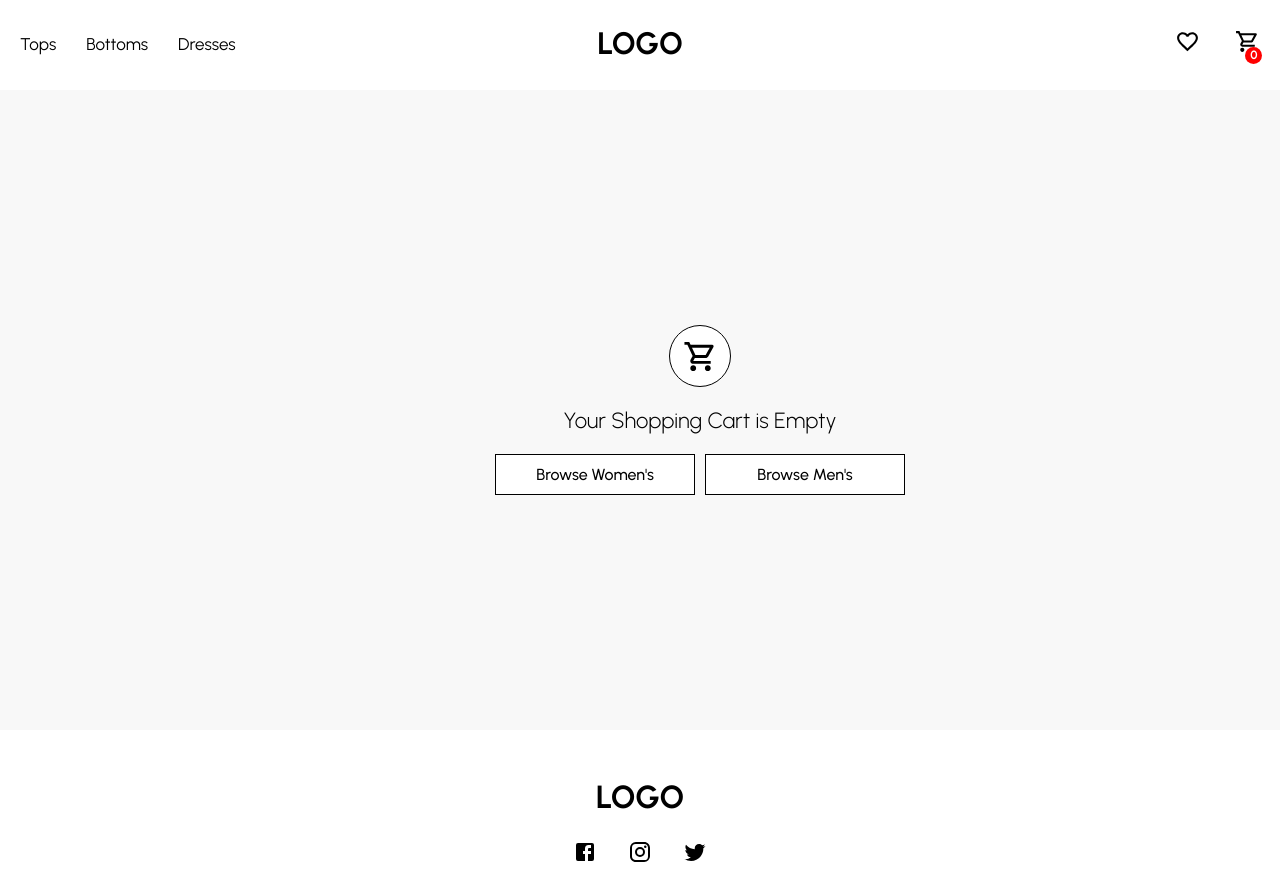
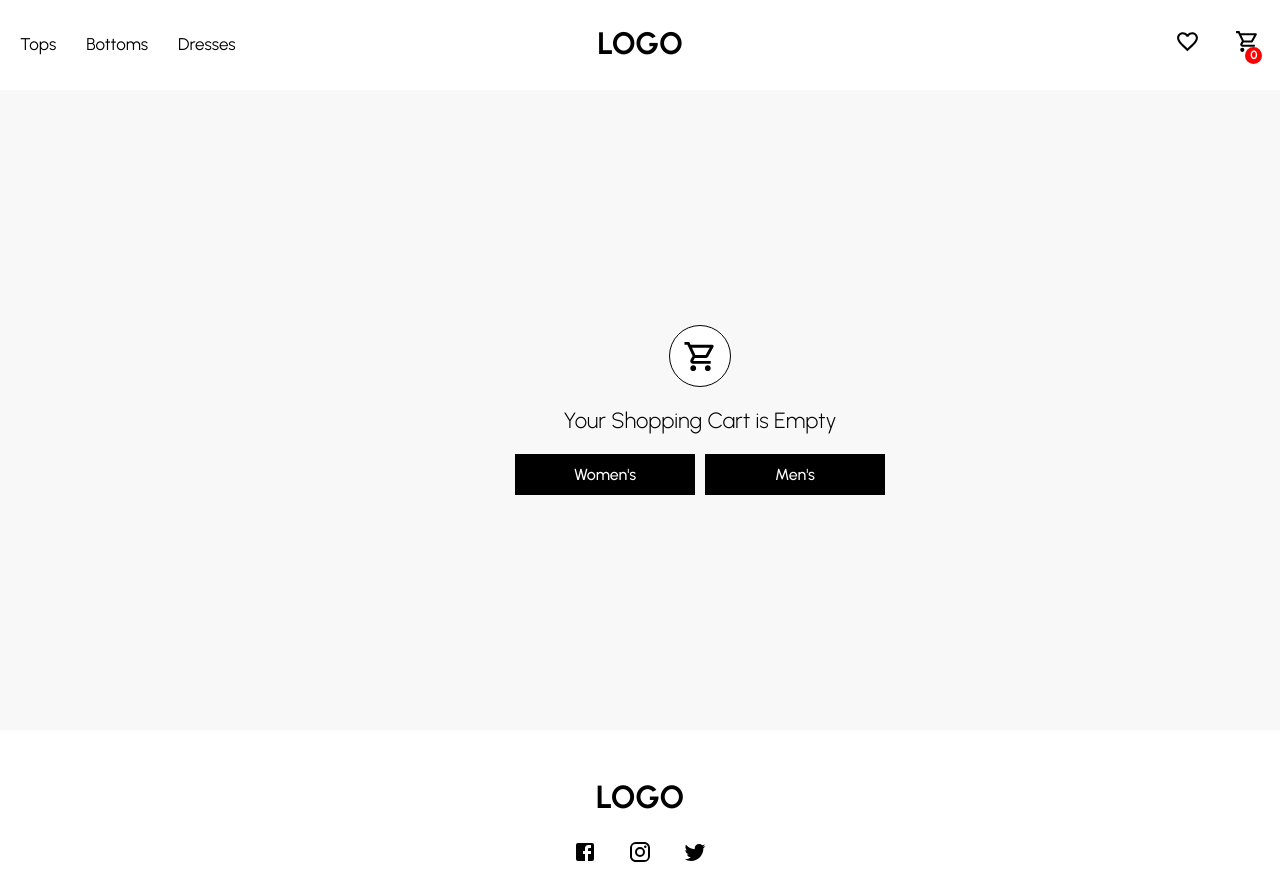
Before and after one commit to abuiko/ecommerce-app, a React (Create React App) app: page /cart in a window 1280 px wide. Shown: the top 896 px of the page. Built offline with nearby package versions, Linux system fonts and the light colour scheme.

Commit message:
delete amount / change select

```diff
--- a/src/components/EmptySection.jsx
+++ b/src/components/EmptySection/EmptyElements.jsx
@@ -1,8 +1,8 @@
-import React from 'react'
+
 import styled from 'styled-components'
-import { device } from '../responsive'
+import { device } from '../../responsive'
 
-const EmptyFavWrapper = styled.div`
+export const Wrapper = styled.div`
     display: flex;
     flex-direction: column;
     justify-content: center;
@@ -11,7 +11,7 @@ const EmptyFavWrapper = styled.div`
     background-color: #F8F8F8;
 
 `
-const Icon = styled.div`
+export const Icon = styled.div`
     border: 1px solid #000;
     width: 60px;
     height: 60px;
@@ -22,31 +22,33 @@ const Icon = styled.div`
     margin-bottom: 20px;
     background-color: white;
 `
-const EmptyFavText = styled.p`
+export const Text = styled.p`
     font-size: 22px;
     font-weight: 300;
     margin-bottom: 20px;
 `
-const ButtonContainer = styled.div`
+export const BtnContainer = styled.div`
     display: flex;
     flex-wrap: wrap;
     justify-content: center;
 
 `
-const ButtonMenu = styled.button`
-    width: 200px;
+export const BtnMenu = styled.button`
+    width: 180px;
     padding: 10px 20px;
+    background-color: #000;
     border: 1px solid #000;
-    background: white;
-    color: #000;
+    color: white;
+
     font-weight: 500;
     font-size: 16px;
     margin-right: ${props => props.type === "leftBtn" && "10px"};
     cursor: pointer;
     transition: all 0.3s ease-in-out;
     &:hover {
-        background-color: #000;
-        color: white;
+
+        background: white;
+        color: #000;
     }
 
     @media screen and ${device.mobile} {
@@ -55,22 +57,3 @@ const ButtonMenu = styled.button`
 
     }
 `
-
-const EmptySection = (props) => {
-    return (
-        <EmptyFavWrapper>
-            <Icon>
-                {/* <FavoriteBorderOutlined style={{ fontSize: "35px" }} /> */}
-                {props.icon}
-            </Icon>
-            <EmptyFavText>Your {props.title} is Empty</EmptyFavText>
-            <ButtonContainer>
-                <ButtonMenu type="leftBtn">Browse Women's</ButtonMenu>
-                <ButtonMenu>Browse Men's</ButtonMenu>
-            </ButtonContainer>
-
-        </EmptyFavWrapper>
-    )
-}
-
-export default EmptySection
--- /dev/null
+++ b/src/components/EmptySection/index.jsx
@@ -0,0 +1,22 @@
+import React from 'react'
+import { Wrapper, Icon, Text, BtnContainer, BtnMenu } from './EmptyElements'
+
+
+
+const EmptySection = (props) => {
+    return (
+        <Wrapper>
+            <Icon>
+                {props.icon}
+            </Icon>
+            <Text>Your {props.title} is Empty</Text>
+            <BtnContainer>
+                <BtnMenu type="leftBtn">Women's</BtnMenu>
+                <BtnMenu>Men's</BtnMenu>
+            </BtnContainer>
+
+        </Wrapper>
+    )
+}
+
+export default EmptySection
--- a/src/containers/AllProductDetails.jsx
+++ b/src/containers/AllProductDetails.jsx
@@ -60,8 +60,7 @@ const Price = styled.span`
 const FilterContainer = styled.div`
     width: 100%;
     margin: 30px 0px;
-    display: flex;
-    justify-content: space-between;
+
     @media screen and ${device.mobile} {
         width: 100%;
     }
@@ -69,6 +68,7 @@ const FilterContainer = styled.div`
 const Filter = styled.div`
     display: flex;
     align-items: center;
+    margin-bottom: 30px;
 `
 const FilterTitle = styled.span`
     font-size: 20px;
@@ -79,47 +79,30 @@ const FilterColor = styled.div`
     height: 30px;
     border-radius: 50%;
     background-color: ${props => props.color};
-    margin: 0px 15px;
+    margin-left: 10px;
     cursor: pointer;
 `
 const FilterSize = styled.select`
-    margin-left: 10px;
-    padding: 10px;
+    padding: 15px;
+    border: 1px solid lightgray;
+    background-color: white;
+    cursor: pointer;
+    font-weight: 500;
+    width: 50%;
 `
 const FilterSizeOption = styled.option``
 
-const AddContainer = styled.div`
-    display: flex;
-    align-items: center;
-    width: 100%;
-    justify-content: space-between;
 
-    @media screen and ${device.mobile} {
-        width: 100%;
-    }
-`
-const AmountContainer = styled.div`
-    display: flex;
-    align-items: center;
-    font-weight: 700;
-`
-const Amount = styled.span`
-    width: 30px;
-    height: 30px;
-    border-radius: 10px;
-    border: 1px solid teal;
-    display: flex;
-    align-items: center;
-    justify-content: center;
-    margin: 0px 5px;
-`
+
 const Button = styled.button`
+    display: block;
     padding: 15px;
     border: 1px solid teal;
     background-color: white;
     cursor: pointer;
     font-weight: 500;
     transition: all 0.5s ease;
+    width: 50%;
 
     &:hover {
         background-color: teal;
@@ -130,7 +113,6 @@ const AllProductDetails = () => {
     const { id } = useParams()
     const [product, setProduct] = useState([])
     const [loading, setLoading] = useState(false)
-
 
 
     const dispatch = useDispatch()
@@ -172,27 +154,22 @@ const AllProductDetails = () => {
                         <Filter>
                             <FilterTitle>Color</FilterTitle>
                             <FilterColor color={product.color} />
-
                         </Filter>
                         <Filter>
-                            <FilterTitle>Size</FilterTitle>
                             <FilterSize>
-                                <FilterSizeOption>XS</FilterSizeOption>
+                                <FilterSizeOption>Select Size</FilterSizeOption>
                                 <FilterSizeOption>S</FilterSizeOption>
                                 <FilterSizeOption>M</FilterSizeOption>
                                 <FilterSizeOption>L</FilterSizeOption>
                                 <FilterSizeOption>XL</FilterSizeOption>
                             </FilterSize>
                         </Filter>
+                        <Filter>
+                            <Button onClick={() => addProduct(product)}>ADD TO CART</Button>
+                        </Filter>
+
                     </FilterContainer>
-                    <AddContainer>
-                        <AmountContainer>
-                            <Remove />
-                            <Amount>1</Amount>
-                            <Add />
-                        </AmountContainer>
-                        <Button onClick={() => addProduct(product)}>ADD TO CART</Button>
-                    </AddContainer>
+
                 </InfoContainer>
             </Wrapper>
         )
```
